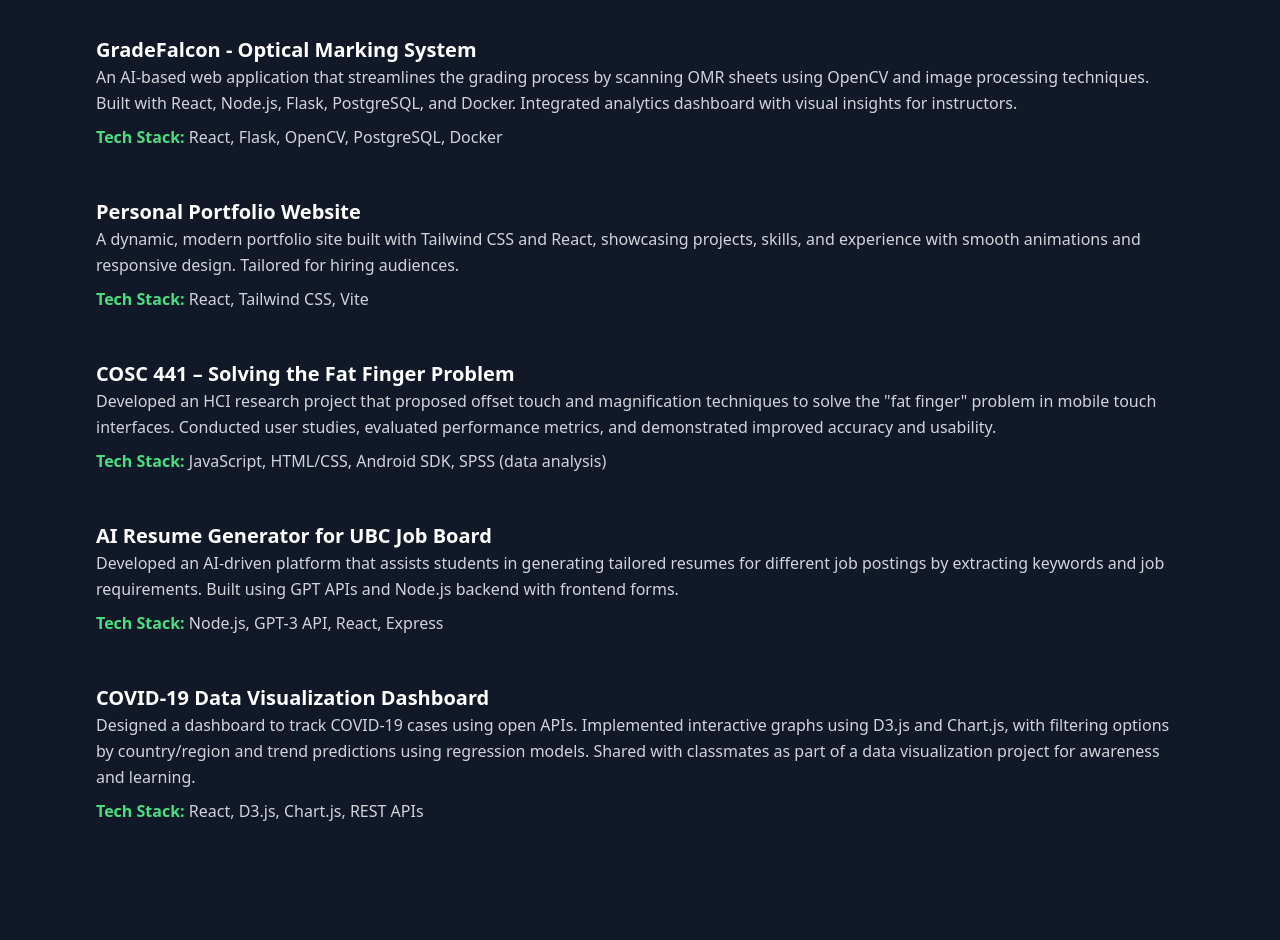
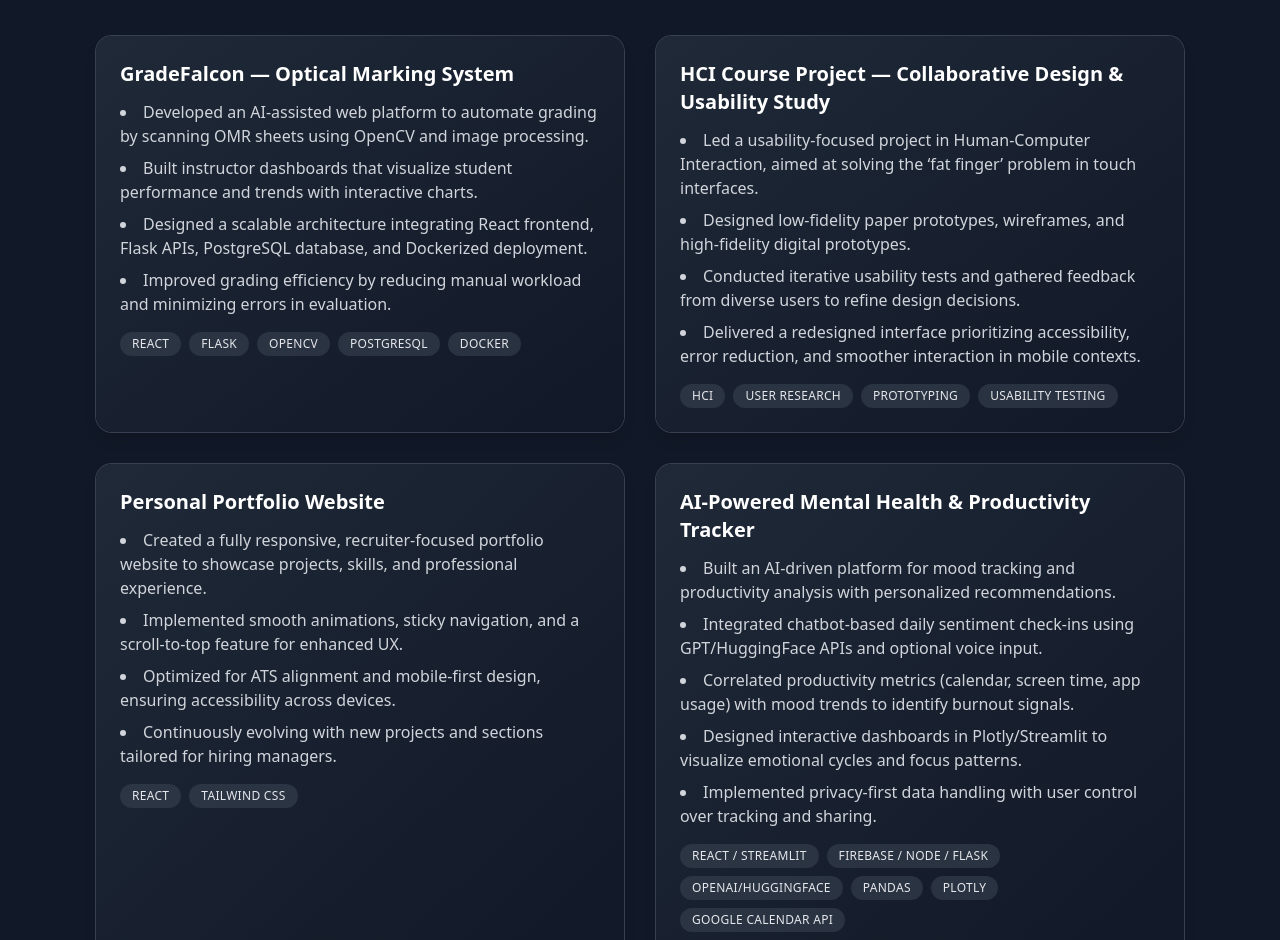
Before and after one commit to jusnoorkaur/jusnoor-portfolio, a React (Create React App) app: page / in a window 1280 px wide. Shown: the part 1192-2132 px from the top of the page. Built offline with nearby package versions, Linux system fonts and the light colour scheme; the HTML template or start-up script is replaced by a standard one.

Commit message:
Enhance Projects section with detailed descriptions, bullets, and hover effects

```diff
--- a/src/components/Projects.js
+++ b/src/components/Projects.js
@@ -1,5 +1,81 @@
-// components/Projects.js
+// src/components/Projects.js
 import React from "react";
+
+const projects = [
+  {
+    title: "GradeFalcon — Optical Marking System",
+    description: [
+      "Developed an AI-assisted web platform to automate grading by scanning OMR sheets using OpenCV and image processing.",
+      "Built instructor dashboards that visualize student performance and trends with interactive charts.",
+      "Designed a scalable architecture integrating React frontend, Flask APIs, PostgreSQL database, and Dockerized deployment.",
+      "Improved grading efficiency by reducing manual workload and minimizing errors in evaluation.",
+    ],
+    tech: ["React", "Flask", "OpenCV", "PostgreSQL", "Docker"],
+  },
+
+  {
+    title: "HCI Course Project — Collaborative Design & Usability Study",
+    description: [
+      "Led a usability-focused project in Human-Computer Interaction, aimed at solving the ‘fat finger’ problem in touch interfaces.",
+      "Designed low-fidelity paper prototypes, wireframes, and high-fidelity digital prototypes.",
+      "Conducted iterative usability tests and gathered feedback from diverse users to refine design decisions.",
+      "Delivered a redesigned interface prioritizing accessibility, error reduction, and smoother interaction in mobile contexts.",
+    ],
+    tech: ["HCI", "User Research", "Prototyping", "Usability Testing"],
+  },
+
+  {
+    title: "Personal Portfolio Website",
+    description: [
+      "Created a fully responsive, recruiter-focused portfolio website to showcase projects, skills, and professional experience.",
+      "Implemented smooth animations, sticky navigation, and a scroll-to-top feature for enhanced UX.",
+      "Optimized for ATS alignment and mobile-first design, ensuring accessibility across devices.",
+      "Continuously evolving with new projects and sections tailored for hiring managers.",
+    ],
+    tech: ["React", "Tailwind CSS"],
+  },
+
+  {
+    title: "AI-Powered Mental Health & Productivity Tracker",
+    description: [
+      "Built an AI-driven platform for mood tracking and productivity analysis with personalized recommendations.",
+      "Integrated chatbot-based daily sentiment check-ins using GPT/HuggingFace APIs and optional voice input.",
+      "Correlated productivity metrics (calendar, screen time, app usage) with mood trends to identify burnout signals.",
+      "Designed interactive dashboards in Plotly/Streamlit to visualize emotional cycles and focus patterns.",
+      "Implemented privacy-first data handling with user control over tracking and sharing.",
+    ],
+    tech: [
+      "React / Streamlit",
+      "Firebase / Node / Flask",
+      "OpenAI/HuggingFace",
+      "Pandas",
+      "Plotly",
+      "Google Calendar API",
+    ],
+  },
+
+  {
+    title: "VisionFlow Suite — Multi-Stream Object Detection API & Evaluation",
+    description: [
+      "Developed a FastAPI-based service for managing multiple live video streams (webcam or file) with real-time object detection.",
+      "Built WebSocket endpoints for streaming frames, enabling scalable multi-stream monitoring.",
+      "Implemented image classification pipelines with CNN, VGG16, ResNet, Inception, and SVM, trained on public datasets.",
+      "Created evaluation toolkit for object detection models with IoU, precision, recall, AP, and mAP metrics.",
+      "Generated visualizations (PR curves, confusion matrices) and CSV reports to compare performance across models.",
+    ],
+    tech: [
+      "Python",
+      "FastAPI",
+      "WebSockets",
+      "OpenCV",
+      "scikit-learn",
+      "TensorFlow/PyTorch",
+      "YOLOv7",
+      "Pandas",
+      "Matplotlib/Plotly",
+    ],
+  },
+];
 
 const Projects = () => {
   return (
@@ -7,57 +83,38 @@ const Projects = () => {
       <h2 className="text-3xl md:text-4xl font-bold text-center text-green-400 mb-10">
         Projects
       </h2>
-      <div className="space-y-12 text-left text-gray-300 leading-relaxed">
 
-        <div>
-          <h3 className="text-xl font-semibold text-white">GradeFalcon - Optical Marking System</h3>
-          <p>
-            An AI-based web application that streamlines the grading process by scanning OMR sheets
-            using OpenCV and image processing techniques. Built with React, Node.js, Flask, PostgreSQL, and Docker.
-            Integrated analytics dashboard with visual insights for instructors.
-          </p>
-          <p className="mt-2"><strong className="text-green-400">Tech Stack:</strong> React, Flask, OpenCV, PostgreSQL, Docker</p>
-        </div>
+      <div className="grid md:grid-cols-2 gap-8">
+        {projects.map((p, idx) => (
+          <article
+            key={idx}
+            className="group relative overflow-hidden rounded-2xl bg-gradient-to-br from-gray-800 to-gray-900 p-6 shadow-lg ring-1 ring-gray-700 transition-all hover:-translate-y-1 hover:shadow-2xl"
+          >
+            {/* Hover glow */}
+            <div className="pointer-events-none absolute inset-0 opacity-0 group-hover:opacity-100 transition-opacity bg-gradient-to-tr from-green-500/10 via-transparent to-transparent" />
 
-        <div>
-          <h3 className="text-xl font-semibold text-white">Personal Portfolio Website</h3>
-          <p>
-            A dynamic, modern portfolio site built with Tailwind CSS and React, showcasing projects,
-            skills, and experience with smooth animations and responsive design. Tailored for hiring audiences.
-          </p>
-          <p className="mt-2"><strong className="text-green-400">Tech Stack:</strong> React, Tailwind CSS, Vite</p>
-        </div>
+            <h3 className="text-xl font-semibold text-white mb-3">
+              {p.title}
+            </h3>
 
-        <div>
-          <h3 className="text-xl font-semibold text-white">COSC 441 – Solving the Fat Finger Problem</h3>
-          <p>
-            Developed an HCI research project that proposed offset touch and magnification techniques
-            to solve the "fat finger" problem in mobile touch interfaces. Conducted user studies,
-            evaluated performance metrics, and demonstrated improved accuracy and usability.
-          </p>
-          <p className="mt-2"><strong className="text-green-400">Tech Stack:</strong> JavaScript, HTML/CSS, Android SDK, SPSS (data analysis)</p>
-        </div>
+            <ul className="list-disc list-inside space-y-2 text-gray-300 mb-4">
+              {p.description.map((line, i) => (
+                <li key={i}>{line}</li>
+              ))}
+            </ul>
 
-        <div>
-          <h3 className="text-xl font-semibold text-white">AI Resume Generator for UBC Job Board</h3>
-          <p>
-            Developed an AI-driven platform that assists students in generating tailored resumes for different job postings
-            by extracting keywords and job requirements. Built using GPT APIs and Node.js backend with frontend forms.
-          </p>
-          <p className="mt-2"><strong className="text-green-400">Tech Stack:</strong> Node.js, GPT-3 API, React, Express</p>
-        </div>
-
-        <div>
-          <h3 className="text-xl font-semibold text-white">COVID-19 Data Visualization Dashboard</h3>
-          <p>
-            Designed a dashboard to track COVID-19 cases using open APIs. Implemented interactive graphs
-            using D3.js and Chart.js, with filtering options by country/region and trend predictions
-            using regression models. Shared with classmates as part of a data visualization project
-            for awareness and learning.
-          </p>
-          <p className="mt-2"><strong className="text-green-400">Tech Stack:</strong> React, D3.js, Chart.js, REST APIs</p>
-        </div>
-
+            <ul className="flex flex-wrap gap-2">
+              {p.tech.map((t, i) => (
+                <li
+                  key={i}
+                  className="text-xs uppercase tracking-wide bg-gray-700/60 text-gray-200 px-3 py-1 rounded-full"
+                >
+                  {t}
+                </li>
+              ))}
+            </ul>
+          </article>
+        ))}
       </div>
     </section>
   );
```
